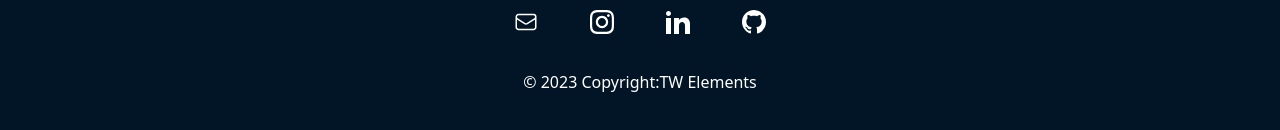
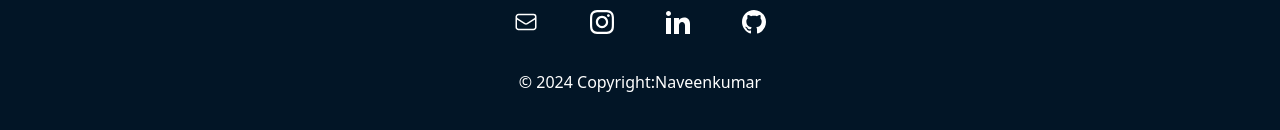
Before and after one commit to naveensivakumar14/myPortfolio-react, a React (Vite) app: page / in a window 1280 px wide. Shown: the part 2693-2823 px from the top of the page. Built offline with nearby package versions, Linux system fonts and the light colour scheme.

Commit message:
Update Footer.jsx footer style changed for linekedin text

```diff
--- a/src/components/Footer.jsx
+++ b/src/components/Footer.jsx
@@ -49,11 +49,11 @@
     {/* <!--Copyright section--> */}
     <div
       className="bg-[#021526] text-white  pb-6 text-cente dark:bg-neutral-700 dark:text-neutral-200">
-      © 2023 Copyright:
+      © 2024 Copyright:
       <a
-        className="text-white dark:text-neutral-400"
-        href="#"
-      >TW Elements</a>
+        className="text-white"
+        href="https://www.linkedin.com/in/naveenksivakumar/"
+      >Naveenkumar</a>
     </div>
   </footer>
   );
```
